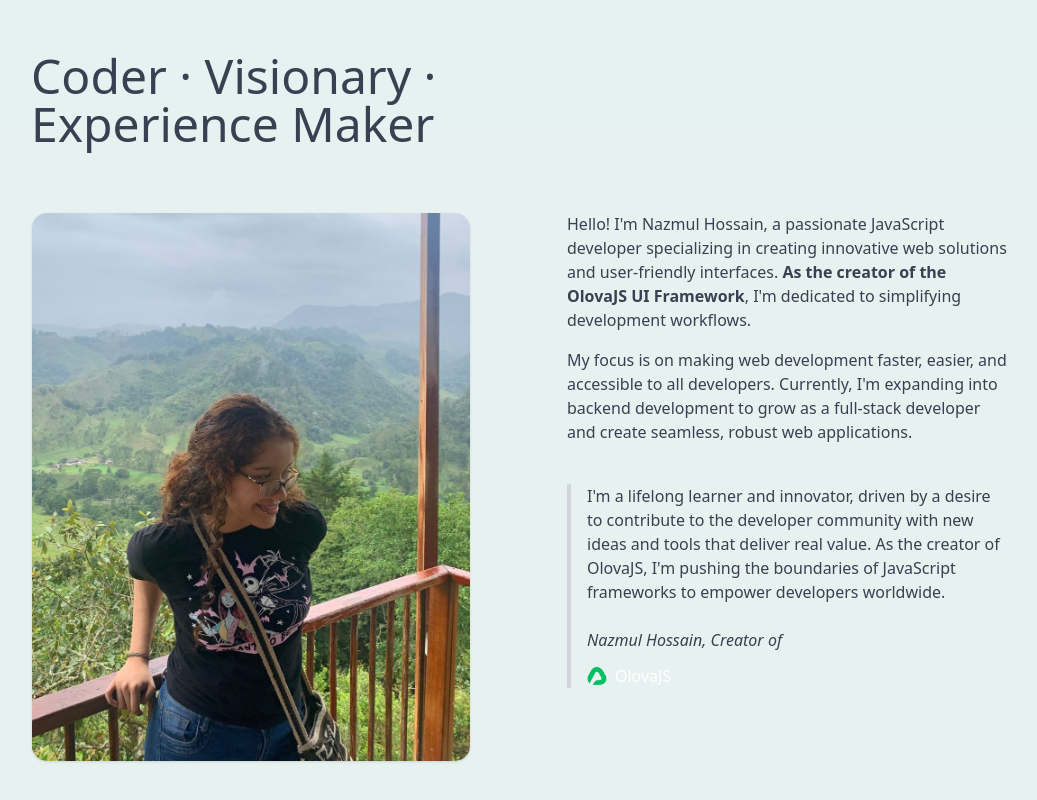
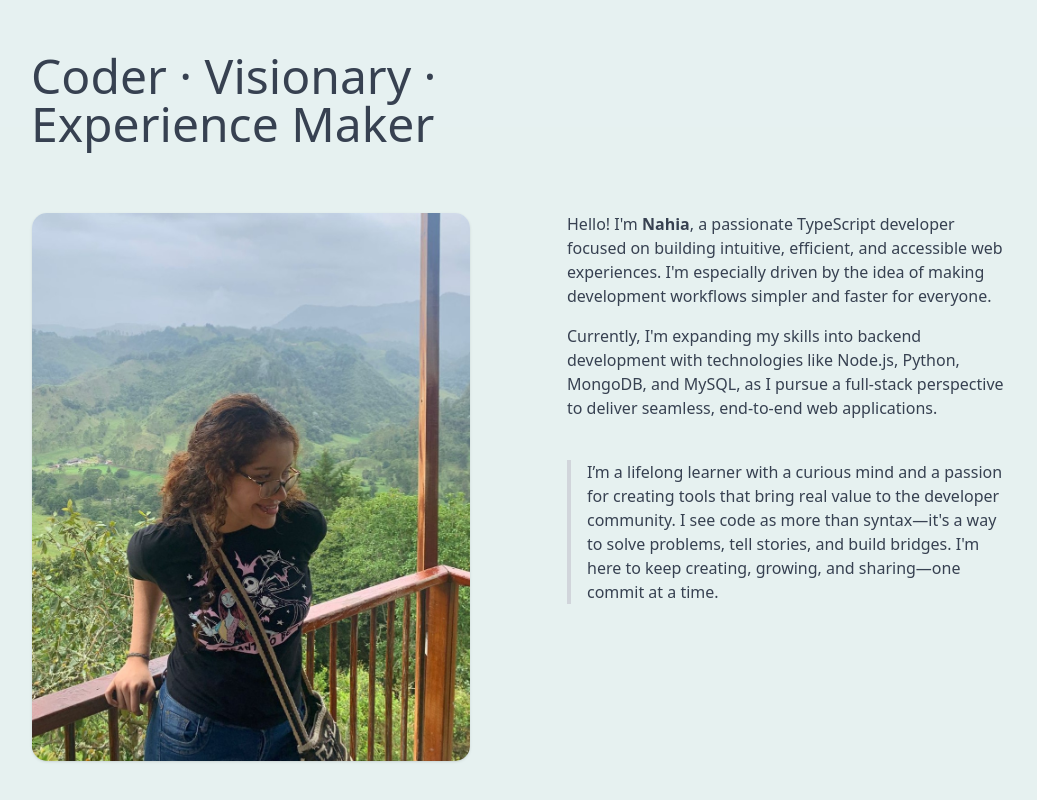
Before and after one commit to Nahia-24/Portfolio, a React (Vite) app: page / in a window 1280 px wide. Shown: the part 890-1690 px from the top of the page, without its empty margins (121-1158 px from the left). Built offline with nearby package versions, Linux system fonts and the light colour scheme.

Commit message:
PortafolioPage changes

```diff
--- a/src/pages/About/About.jsx
+++ b/src/pages/About/About.jsx
@@ -24,46 +24,25 @@ export default function About() {
 
             <div className="relative space-y-4">
               <p className="text-gray-700">
-                Hello! I'm Nazmul Hossain, a passionate JavaScript developer
-                specializing in creating innovative web solutions and
-                user-friendly interfaces.{" "}
+                Hello! I'm
+                {" "}
                 <span className="font-bold text-gray-700">
-                  As the creator of the OlovaJS UI Framework
+                  Nahia
                 </span>
-                , I'm dedicated to simplifying development workflows.
+                , a passionate TypeScript developer focused on building intuitive, efficient, and accessible web experiences. I'm especially driven by the idea of making development workflows simpler and faster for everyone.
+
               </p>
               <p className="text-gray-700">
-                My focus is on making web development faster, easier, and
-                accessible to all developers. Currently, I'm expanding into
-                backend development to grow as a full-stack developer and create
-                seamless, robust web applications.
+                Currently, I'm expanding my skills into backend development with technologies like Node.js, Python, MongoDB, and MySQL, as I pursue a full-stack perspective to deliver seamless, end-to-end web applications.
               </p>
 
               <div className="pt-6">
                 <blockquote className="border-l-4 border-gray-300 pl-4">
                   <p className="text-gray-700">
-                    I'm a lifelong learner and innovator, driven by a desire to
-                    contribute to the developer community with new ideas and
-                    tools that deliver real value. As the creator of OlovaJS,
-                    I'm pushing the boundaries of JavaScript frameworks to
-                    empower developers worldwide.
+                    I’m a lifelong learner with a curious mind and a passion for creating tools that bring real value to the developer community. I see code as more than syntax—it's a way to solve problems, tell stories, and build bridges.
+
+                    I'm here to keep creating, growing, and sharing—one commit at a time.
                   </p>
-
-                  <div className="mt-6 space-y-3">
-                    <cite className="block font-medium text-gray-700">
-                      Nazmul Hossain, Creator of
-                    </cite>
-                    <div className="flex items-center gap-2">
-                      <img
-                        className="h-5 w-fit"
-                        src={OlovaLogo}
-                        alt="Olova Logo"
-                        height="20"
-                        width="auto"
-                      />
-                      <span className="text-white">OlovaJS</span>
-                    </div>
-                  </div>
                 </blockquote>
               </div>
             </div>
```
